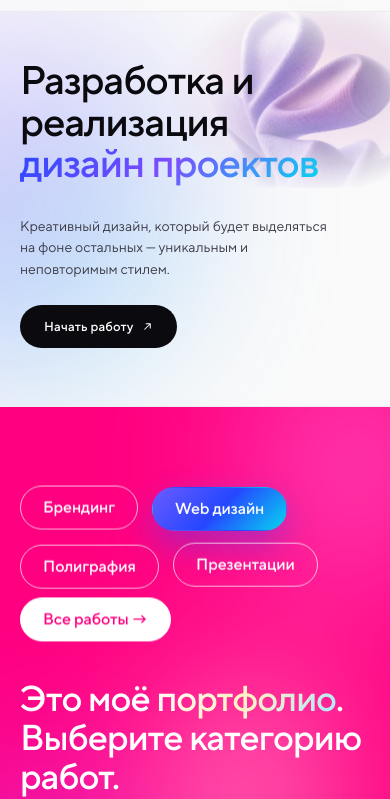
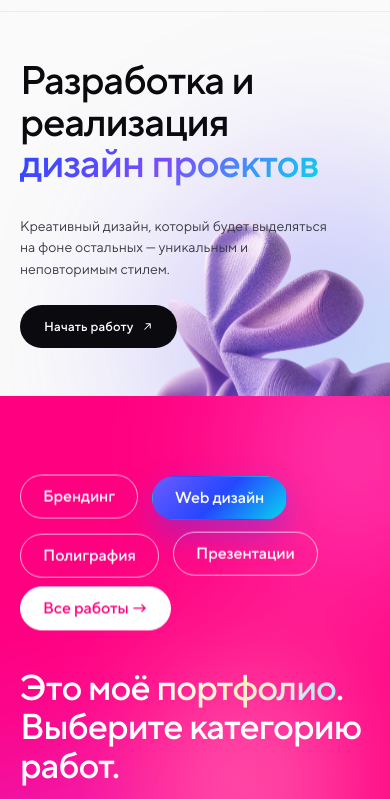
Before and after one commit to dizaynsergio/galayeva.design, a plain HTML site: page index.html in a window 390 px wide. Shown: the part 51-850 px from the top of the page. Drawn offline with Linux system fonts and the light colour scheme.

Commit message:
Swap the hero render to a transparent PNG and reposition it lower-right.
Co-authored-by: Cursor <cursoragent@cursor.com>

```diff
--- a/index.html
+++ b/index.html
@@ -124,12 +124,12 @@ nav{
 /* ─────── HERO ─────── */
 #hero{
   padding:140px var(--layout-pad) 60px;
-  border-bottom:1px solid var(--border-soft);
   position:relative;overflow:hidden;
 }
 .hero-deco{
   position:absolute;
-  top:60px;left:-160px;
+  top:auto;left:auto;
+  bottom:-120px;right:-180px;
   width:480px;height:480px;
   border-radius:50%;
   background:
@@ -145,15 +145,12 @@ nav{
 }
 .hero-3d{
   position:absolute;
-  top:20px;right:-60px;
-  width:clamp(380px,44vw,640px);
-  aspect-ratio:1536 / 1024;
-  object-fit:cover;
+  top:auto;bottom:-60px;right:-30px;
+  width:clamp(360px,42vw,580px);
+  aspect-ratio:1170 / 886;
+  object-fit:contain;
   z-index:1;
   pointer-events:none;
-  -webkit-mask-image:radial-gradient(ellipse 55% 60% at 58% 50%,#000 0%,#000 22%,transparent 90%);
-  mask-image:radial-gradient(ellipse 55% 60% at 58% 50%,#000 0%,#000 22%,transparent 90%);
-  filter:blur(.4px);
   animation:hero-3d-float 14s ease-in-out infinite;
 }
 @keyframes float{
@@ -811,9 +808,13 @@ footer{background:#fff;border-top:1px solid var(--border-soft);padding:60px var(
   .nav-menu{display:none}
   .nav-right .nav-link{display:none}
   .nav-burger{display:flex}
-  #hero{padding:110px var(--layout-pad) 50px}
-  .hero-deco{width:320px;height:320px;top:80px;left:-120px}
-  .hero-3d{width:280px;top:60px;right:-50px;opacity:.7}
+  #hero{padding:110px var(--layout-pad) 40px}
+  .hero-deco{width:320px;height:320px;top:auto;left:auto;bottom:-80px;right:-120px}
+  .hero-3d{
+    top:auto;left:auto;
+    right:-20px;bottom:-20px;
+    width:62%;max-width:280px;
+  }
   .portfolio-cta-inner{grid-template-columns:1fr;column-gap:0;row-gap:32px;padding:80px var(--layout-pad)}
   .portfolio-cta-eyebrow{margin-bottom:20px}
   .port-pill{padding:13px 22px;font-size:16px}
@@ -903,7 +904,7 @@ footer{background:#fff;border-top:1px solid var(--border-soft);padding:60px var(
 <!-- ═══════════ HERO ═══════════ -->
 <section id="hero">
   <div class="hero-deco"></div>
-  <img class="hero-3d" src="3D/hero-3d.jpg" alt="" aria-hidden="true" loading="eager" decoding="async">
+  <img class="hero-3d" src="3D/hero-3d.png" alt="" aria-hidden="true" loading="eager" decoding="async">
   <div class="hero-grid">
     <h1 class="hero-title">Разработка и реализация<br><em>дизайн проектов</em></h1>
     <div class="hero-aside">
```
Also changed, not shown: 3D/hero-3d.png (added).
